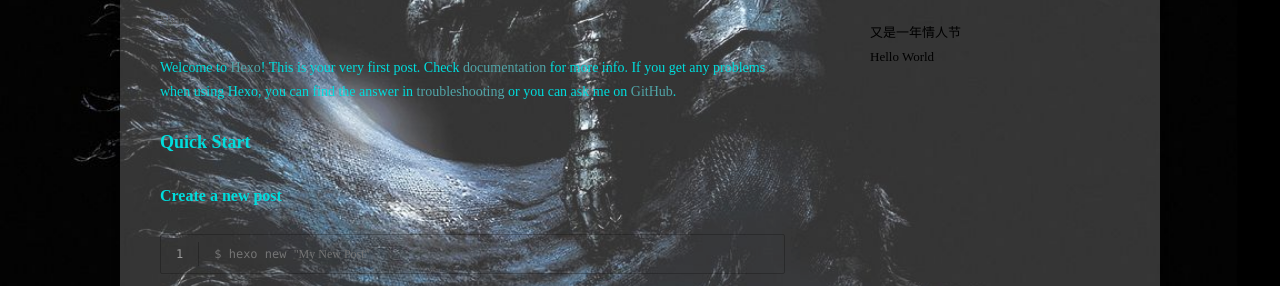
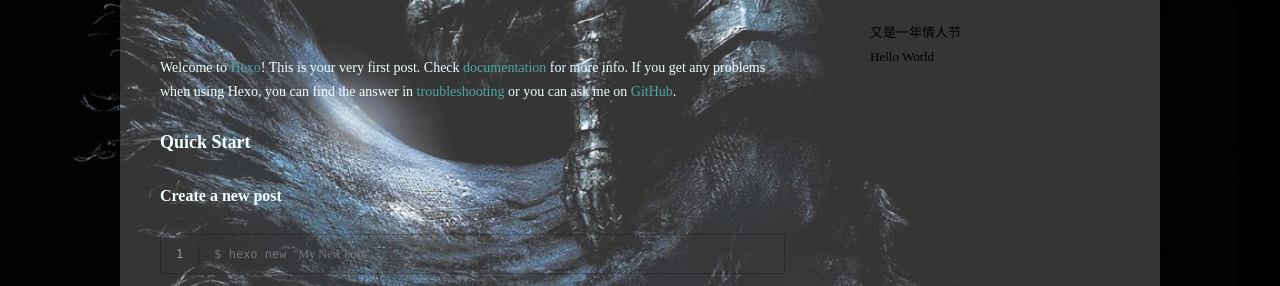
Before and after one commit to lishuangxi/lishuangxi.github.io, a plain HTML site: page index.html in a window 1280 px wide. Shown: the part 500-786 px from the top of the page. Drawn offline with Linux system fonts and the light colour scheme; a script that the page names is missing.

Commit message:
Site updated: 2016-02-14 22:13:12

```diff
--- a/css/style.css
+++ b/css/style.css
@@ -571,7 +571,7 @@ body {
 	font-size: 1rem;
 	font-family: Microsoft YaHei,  Helvetica, Arial, sans-serif;
 	text-rendering: optimizeLegibility;
-	color: #00DDDD; /*Article & Widget Content*/
+	color: #F0FFFF; /*Article & Widget Content*/
 }
 body.custom-font-enabled {
 	font-family: Microsoft YaHei,  Helvetica, Arial, sans-serif;
```
